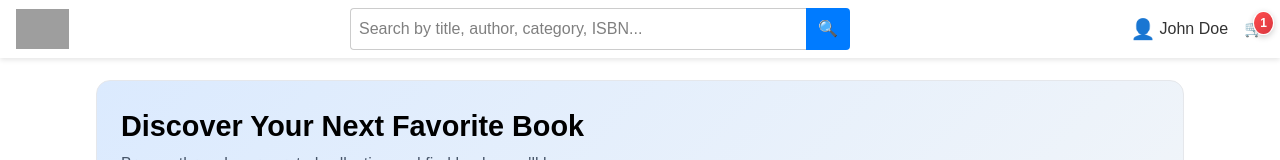
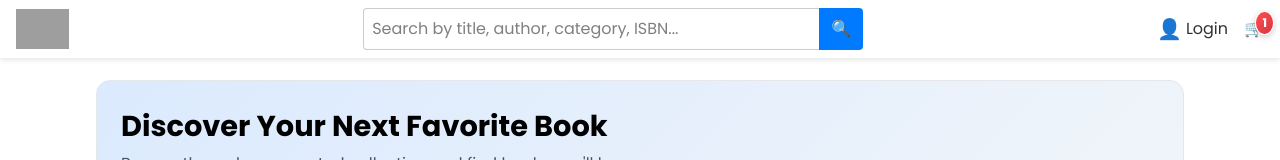
Before and after one commit to SovanRoy10/BookStoreProject_Angular_SpringBoot, an Angular app: page / in a window 1280 px wide. Shown: the top 160 px of the page. Built offline with nearby package versions, Linux system fonts and the light colour scheme; grey boxes are pictures that could not be loaded.

Commit message:
updated package.json

```diff
--- a/package.json
+++ b/package.json
@@ -26,7 +26,6 @@
     "@angular/forms": "^20.1.0",
     "@angular/platform-browser": "^20.1.0",
     "@angular/router": "^20.1.0",
-    "@tailwindcss/postcss": "^4.1.11",
     "axios": "^1.11.0",
     "rxjs": "~7.8.0",
     "sweetalert2": "^11.22.3",
@@ -45,8 +44,6 @@
     "karma-coverage": "~2.2.0",
     "karma-jasmine": "~5.1.0",
     "karma-jasmine-html-reporter": "~2.1.0",
-    "postcss": "^8.5.6",
-    "tailwindcss": "^4.1.11",
     "typescript": "~5.8.2"
   }
 }
--- a/src/app/shared/navbar/navbar.ts
+++ b/src/app/shared/navbar/navbar.ts
@@ -10,7 +10,7 @@ import { RouterModule } from '@angular/router';
   styleUrl: './navbar.css'
 })
 export class Navbar {
-  isLoggedIn = true; // Replace with AuthService later
+  isLoggedIn = false; // Replace with AuthService later
   cartCount = 1;     // Replace with CartService later
   isAdmin = false;    // Replace with actual role check later
 }
```
Also changed, not shown: 1 other file (tests, documents, lock files or other folders).
